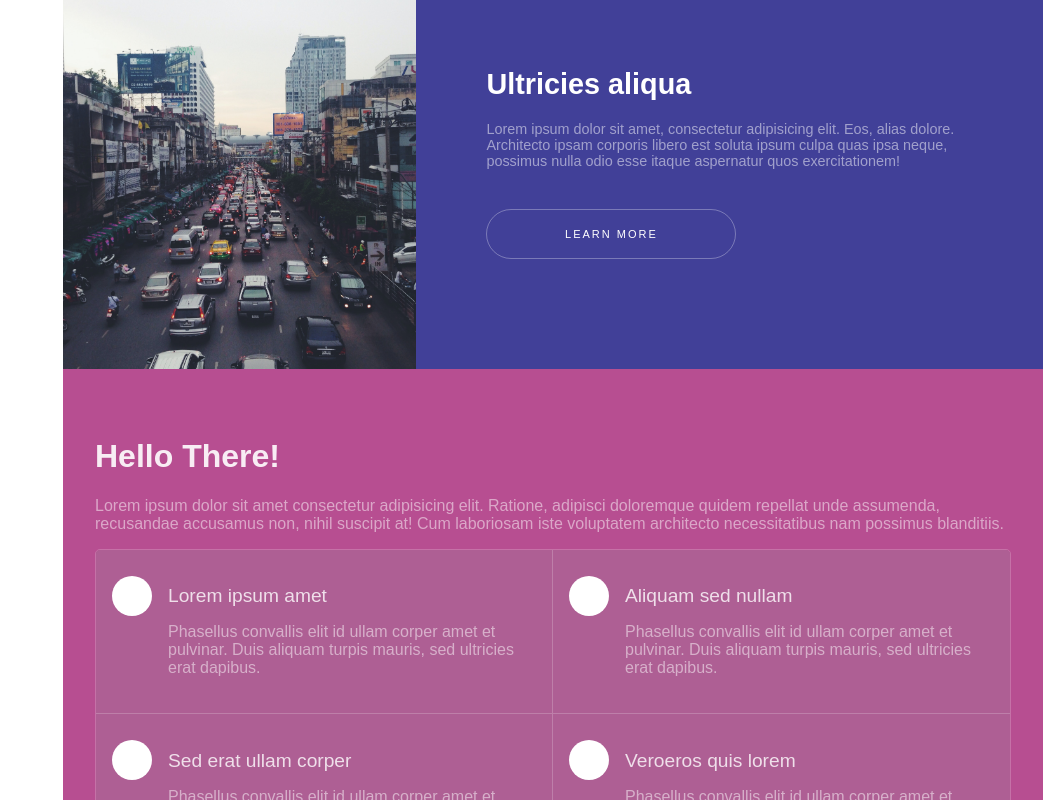
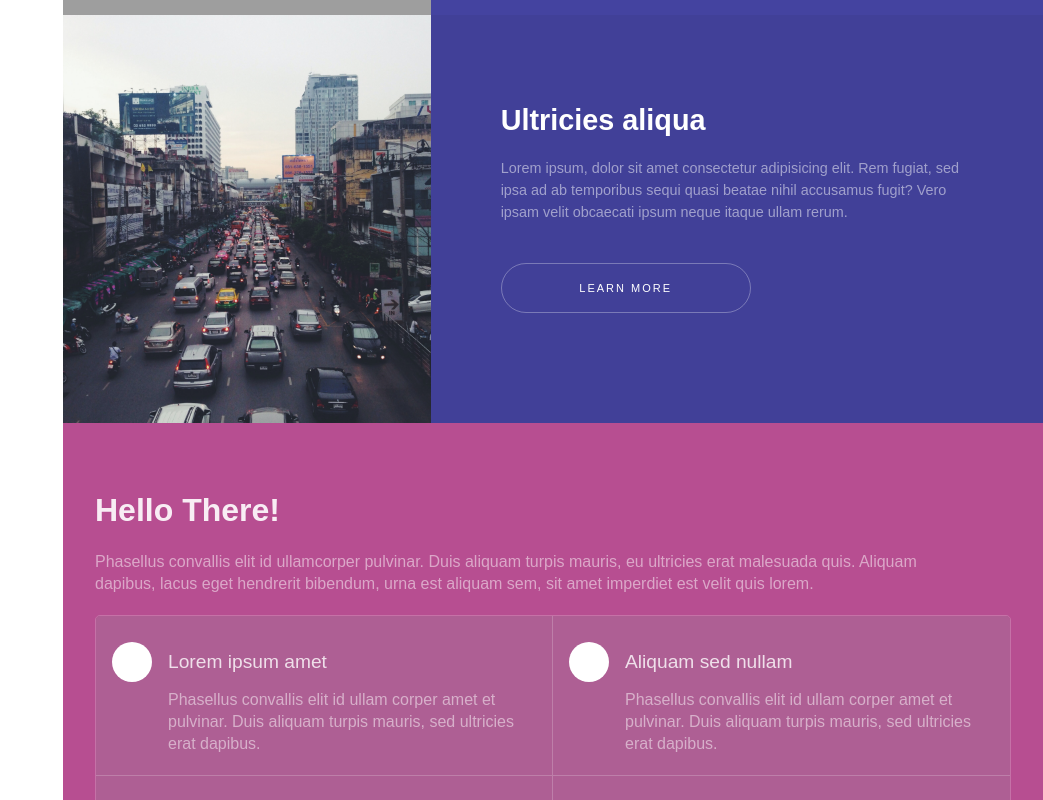
Before and after one commit to jaredh159/akron-snowmen, a Next.js app: page / in a window 1280 px wide. Shown: the part 1600-2400 px from the top of the page, without its empty margins (237-1280 px from the left). Built offline with nearby package versions, Linux system fonts and the light colour scheme; grey boxes are pictures that could not be loaded.

Commit message:
Made BodyText Component

```diff
--- /dev/null
+++ b/components/BodyText.module.css
@@ -0,0 +1,5 @@
+.main {
+  color: rgba(255, 255, 255, 0.5);
+  font-family: Arial, sans-serif;
+  line-height: 22px;
+}
--- /dev/null
+++ b/components/BodyText.tsx
@@ -0,0 +1,12 @@
+import React from 'react';
+import styles from './BodyText.module.css';
+
+type Props = {
+  className?: string;
+};
+
+const BodyText: React.FC<Props> = ({ className, children }) => {
+  return <div className={`${styles.main} ${className}`}>{children}</div>;
+};
+
+export default BodyText;
--- a/components/ContactBlock.module.css
+++ b/components/ContactBlock.module.css
@@ -41,7 +41,7 @@
 }
 
 .mainText {
-  color: rgba(255, 255, 255, 0.5);
+  padding-bottom: 20px;
 }
 
 .rodEmail {
@@ -62,7 +62,7 @@
   }
 
   .mainText {
-    width: 50%;
+    width: 800px;
   }
 
   .info {
--- a/components/ContactBlock.tsx
+++ b/components/ContactBlock.tsx
@@ -1,16 +1,18 @@
 import React from 'react';
 import Form from './Form';
 import styles from './ContactBlock.module.css';
+import BodyText from './BodyText';
 
 const ContactBlock: React.FC = () => {
   return (
     <div className={styles.entire}>
       <h3 className={styles.mainHeader}>Get in touch</h3>
-      <p className={styles.mainText}>
-        three fishers went sailing out into the west out into the west as the sun went
-        down and each thought of the woman that loved him the best and the children stood
-        watching them out on the town
-      </p>
+
+      <BodyText className={styles.mainText}>
+        Lorem ipsum dolor sit amet consectetur adipisicing elit. Molestiae esse deleniti
+        voluptates non tenetur consectetur qui magnam error id similique quos tempore,
+        itaque corporis, earum dolore delectus perspiciatis inventore labore?
+      </BodyText>
 
       <div className={styles.main}>
         <div className={styles.formWrapper}>
--- a/components/GridBlock.module.css
+++ b/components/GridBlock.module.css
@@ -14,10 +14,6 @@
   color: rgba(255, 255, 255, 0.8);
 }
 
-.rightChunk p {
-  color: rgba(255, 255, 255, 0.5);
-}
-
 .leftChunk {
   padding: 1em;
 }
--- a/components/GridBlock.tsx
+++ b/components/GridBlock.tsx
@@ -1,6 +1,7 @@
 import React from 'react';
 import styles from './GridBlock.module.css';
 import cx from 'classnames';
+import BodyText from './BodyText';
 
 type Props = {
   title: string;
@@ -16,7 +17,7 @@ const GridBlock: React.FC<Props> = ({ title, paragraph, className }) => {
       </div>
       <div className={styles.rightChunk}>
         <h2>{title}</h2>
-        <p>{paragraph}</p>
+        <BodyText>{paragraph}</BodyText>
       </div>
     </div>
   );
--- a/components/HeroBlock.tsx
+++ b/components/HeroBlock.tsx
@@ -1,17 +1,22 @@
 import React from 'react';
 import styles from './HeroBlock.module.css';
 import Button from './Button';
+import BodyText from './BodyText';
 
 const HeroBlock: React.FC = () => {
   return (
     <div className={styles.entire}>
       <img src="./plow.jpg" className={styles.image} alt="plow" />
+
       <div className={styles.overlay}>
         <h1>Akron Snowmen</h1>
-        <p>
+
+        <BodyText>
+          {' '}
           Commercial snow plowing, snow removal, and ice removal, based in Wadsworth,
           Ohio.
-        </p>
+        </BodyText>
+
         <div className={styles.button}>
           <Button>LEARN MORE</Button>
         </div>
--- a/components/ImageAndTextBlock.module.css
+++ b/components/ImageAndTextBlock.module.css
@@ -5,10 +5,6 @@
   padding: 30px;
   flex-direction: column;
   font-size: 0.9em;
-}
-
-.text {
-  opacity: 0.5;
 }
 
 .imageWrap {
--- a/components/ImageAndTextBlock.tsx
+++ b/components/ImageAndTextBlock.tsx
@@ -1,6 +1,7 @@
 import React from 'react';
 import styles from './ImageAndTextBlock.module.css';
 import Button from './Button';
+import BodyText from './BodyText';
 
 type Props = {
   bgColor: string;
@@ -14,13 +15,16 @@ const ImageAndTextBlock: React.FC<Props> = ({ bgColor, headerText, bgImage }) =>
       <div className={styles.imageWrap}>
         <img src={bgImage} alt="@TODO" />
       </div>
+
       <div className={styles.textBlock} style={{ backgroundColor: bgColor }}>
         <h1 className={styles.header}>{headerText}</h1>
-        <div className={styles.text}>
-          Lorem ipsum dolor sit amet, consectetur adipisicing elit. Eos, alias dolore.
-          Architecto ipsam corporis libero est soluta ipsum culpa quas ipsa neque,
-          possimus nulla odio esse itaque aspernatur quos exercitationem!
-        </div>
+
+        <BodyText className={styles.text}>
+          Lorem ipsum, dolor sit amet consectetur adipisicing elit. Rem fugiat, sed ipsa
+          ad ab temporibus sequi quasi beatae nihil accusamus fugit? Vero ipsam velit
+          obcaecati ipsum neque itaque ullam rerum.
+        </BodyText>
+
         <Button>LEARN MORE</Button>
       </div>
     </div>
--- a/components/PinkBlock.module.css
+++ b/components/PinkBlock.module.css
@@ -8,10 +8,16 @@
   padding-top: 4rem;
 }
 
-.p {
-  color: rgba(255, 255, 255, 0.5);
-}
-
 .h1 {
   color: rgba(255, 255, 255, 0.9);
 }
+
+.p {
+  padding-bottom: 20px;
+}
+
+@media (min-width: 890px) {
+  .p {
+    width: 850px;
+  }
+}
--- a/components/PinkBlock.tsx
+++ b/components/PinkBlock.tsx
@@ -2,18 +2,20 @@ import React from 'react';
 import styles from './PinkBlock.module.css';
 import PinkGrid from './PinkGrid';
 import Button from './Button';
+import BodyText from './BodyText';
 
 const PinkBlock: React.FC = () => {
   return (
     <div className={styles.pinkBlock}>
       <h1 className={styles.h1}>Hello There!</h1>
-      <p className={styles.p}>
-        Lorem ipsum dolor sit amet consectetur adipisicing elit. Ratione, adipisci
-        doloremque quidem repellat unde assumenda, recusandae accusamus non, nihil
-        suscipit at! Cum laboriosam iste voluptatem architecto necessitatibus nam possimus
-        blanditiis.
-      </p>
+
+      <BodyText className={styles.p}>
+        Phasellus convallis elit id ullamcorper pulvinar. Duis aliquam turpis mauris, eu
+        ultricies erat malesuada quis. Aliquam dapibus, lacus eget hendrerit bibendum,
+        urna est aliquam sem, sit amet imperdiet est velit quis lorem.
+      </BodyText>
       <PinkGrid />
+
       <div className={styles.buttonWrapper}>
         <Button>LEARN MORE</Button>
       </div>
```
Also changed, not shown: 2 other files (tests, documents, lock files or other folders).
